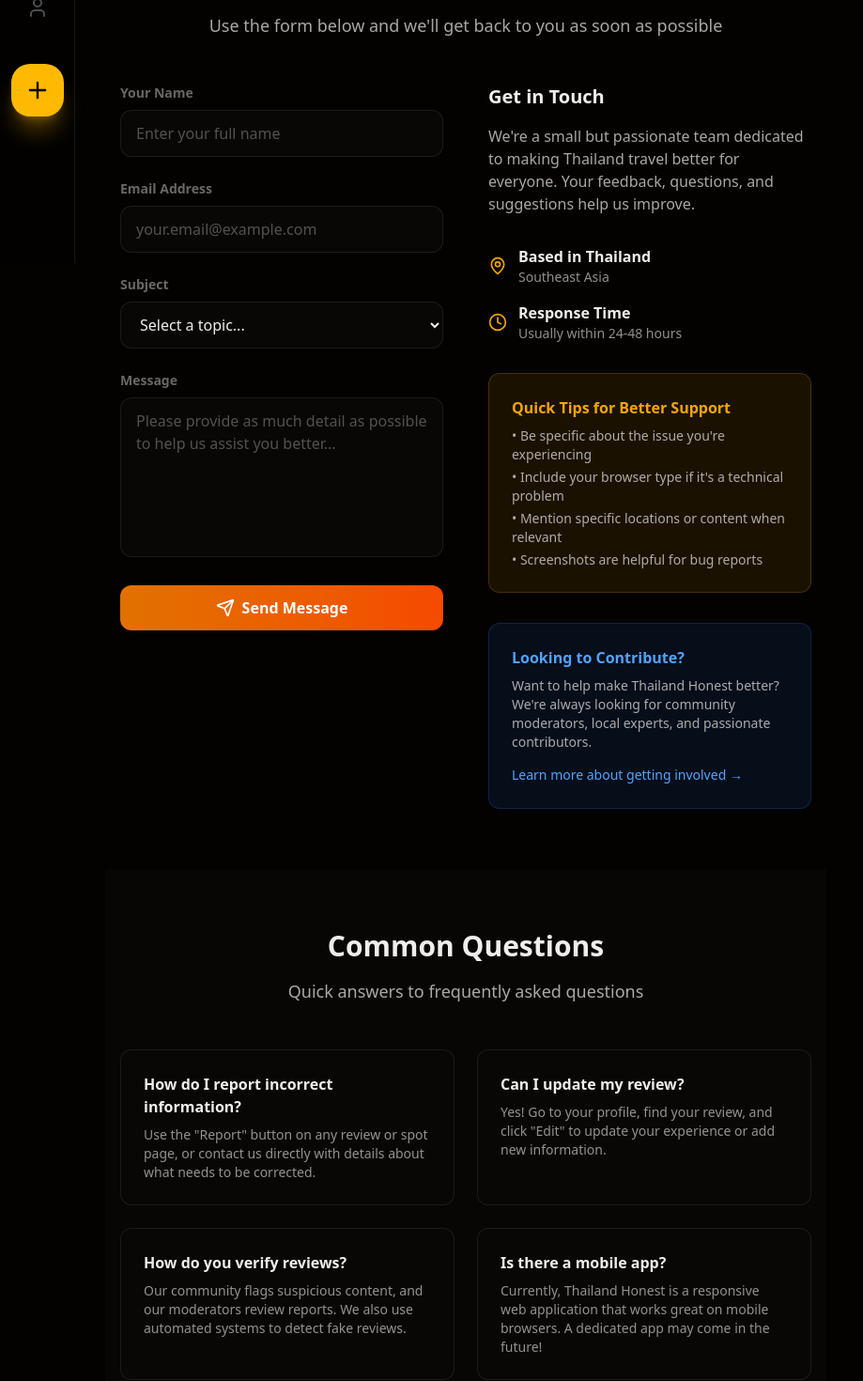
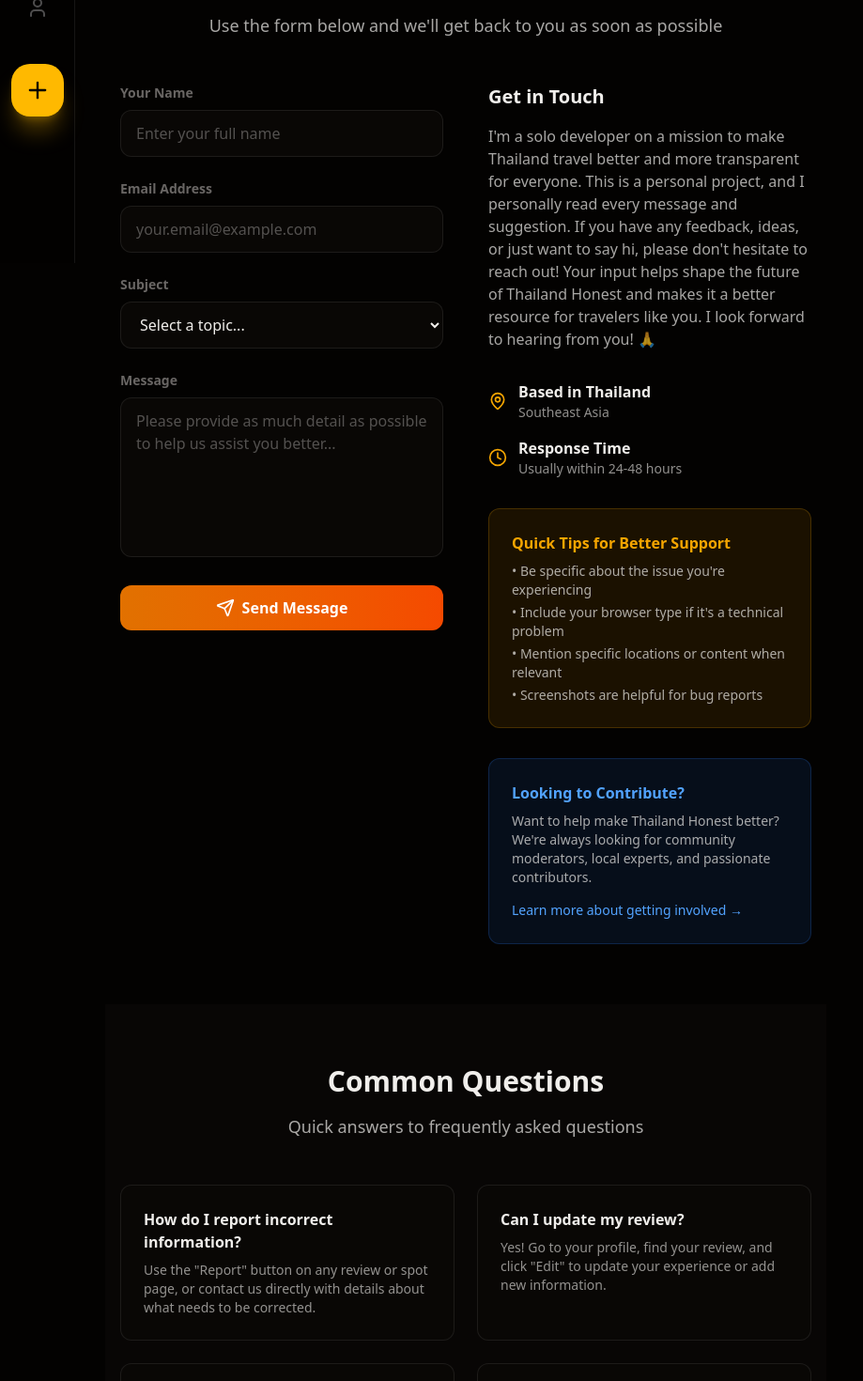
Before and after one commit to MinHtetTharUTYCC/bkk-honest-frontend, a Next.js app: page /contact in a window 1280 px wide. Shown: the part 520-1990 px from the top of the page at 94% size, without its empty margins (0-919 px from the left). Built offline with nearby package versions, Linux system fonts and the light colour scheme; no server answers.

Commit message:
update contact page

```diff
--- a/src/app/(main)/contact/page.tsx
+++ b/src/app/(main)/contact/page.tsx
@@ -1,15 +1,6 @@
 'use client';
 
-import {
-    Mail,
-    MessageSquare,
-    MapPin,
-    Clock,
-    Send,
-    Phone,
-    Loader2,
-    CheckCircle2,
-} from 'lucide-react';
+import { MapPin, Clock, Send, Loader2, CheckCircle2 } from 'lucide-react';
 import { useState } from 'react';
 import Link from 'next/link';
 import api from '@/lib/api';
@@ -216,9 +207,13 @@
                                     Get in Touch
                                 </h3>
                                 <p className="text-foreground/70 mb-6">
-                                    We're a small but passionate team dedicated to making Thailand
-                                    travel better for everyone. Your feedback, questions, and
-                                    suggestions help us improve.
+                                    I'm a solo developer on a mission to make Thailand travel better
+                                    and more transparent for everyone. This is a personal project,
+                                    and I personally read every message and suggestion. If you have
+                                    any feedback, ideas, or just want to say hi, please don't
+                                    hesitate to reach out! Your input helps shape the future of
+                                    Thailand Honest and makes it a better resource for travelers
+                                    like you. I look forward to hearing from you! 🙏
                                 </p>
                             </div>
 
@@ -327,9 +322,8 @@
                                 Is there a mobile app?
                             </h3>
                             <p className="text-foreground/60 text-sm">
-                                Currently, Thailand Honest is a responsive web application that
-                                works great on mobile browsers. A dedicated app may come in the
-                                future!
+                                Currently, BKK Honest is a responsive web application that works
+                                great on mobile browsers. A dedicated app may come in the future!
                             </p>
                         </div>
                     </div>
```
